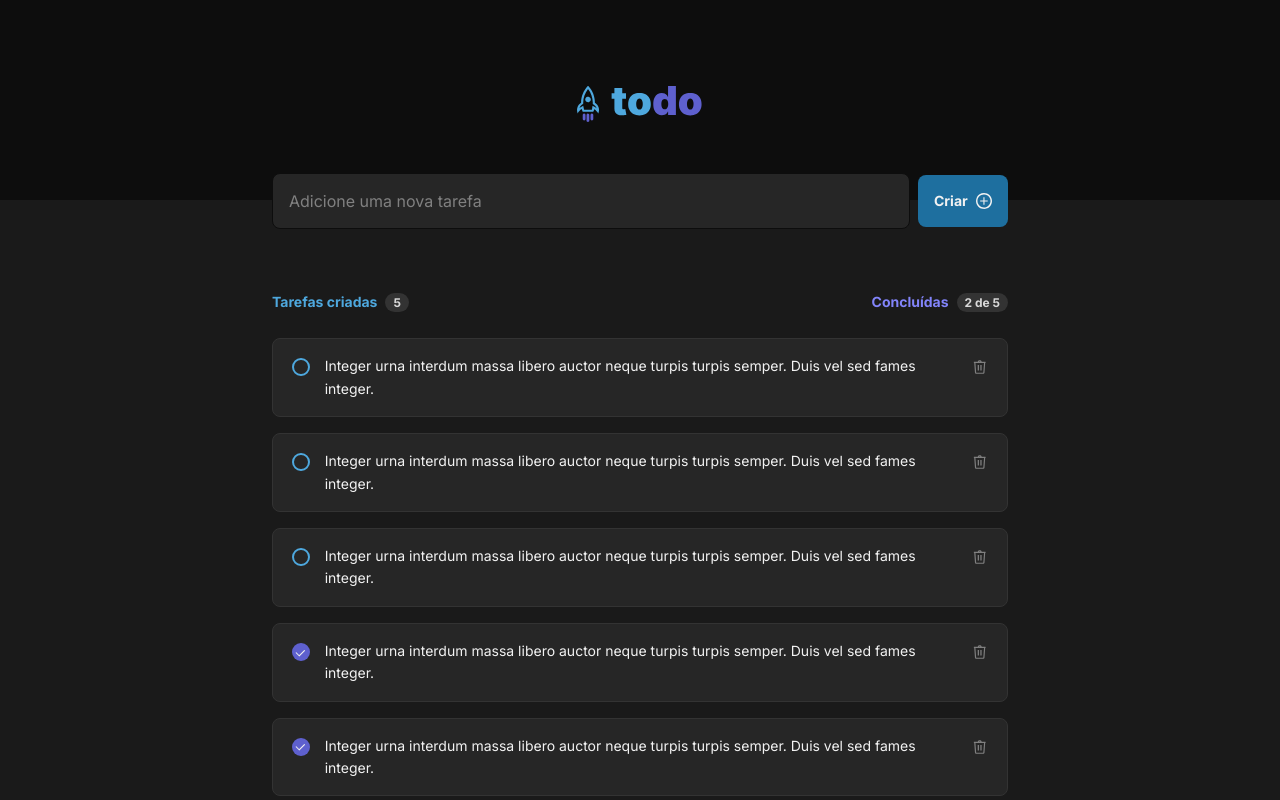
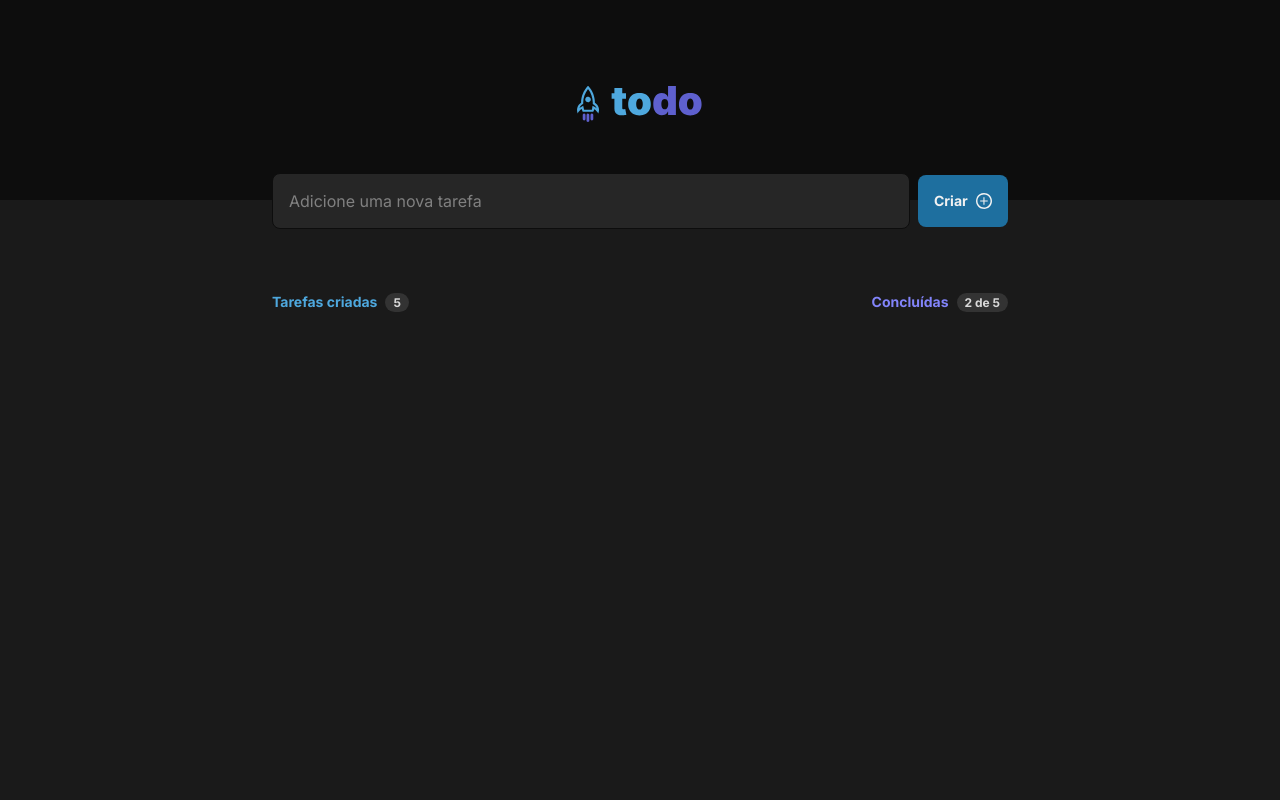
Before and after one commit to ahnucl/desafio-01-todo-list, a React (Vite) app: page / in a window 1280 px wide. Built offline with nearby package versions, Linux system fonts and the light colour scheme.

Commit message:
Adiciona criação de check de todo

```diff
--- a/src/App.module.css
+++ b/src/App.module.css
@@ -87,10 +87,10 @@
   position: relative;
   border-radius: 10px;
 }
-
+/*
 .todoList {
 
-}
+} */
 
 .todo {
   display: flex;
@@ -102,6 +102,9 @@
 
   color: var(--gray-100);
   font-size: 0.875rem;
+
+  display: flex;
+  justify-content: space-between;
 }
 
 .todo + .todo {
@@ -110,6 +113,12 @@
 
 .todoText {
   margin: 0 0.75rem;
+  flex: 1;
+}
+
+.checkedTodoText {
+  color: var(--gray-300);
+  text-decoration: line-through;
 }
 
 .checkboxContainer {
@@ -123,6 +132,7 @@
   -moz-appearance: none;
   appearance: none;
 
+  cursor: pointer;
   height: 100%;
   width: 100%;
   border: 2px solid var(--blue);
@@ -163,6 +173,8 @@
 }
 
 .todo button {
+  cursor: pointer;
+
   height: 24px;
   width: 24px;
 
--- a/src/App.tsx
+++ b/src/App.tsx
@@ -1,3 +1,4 @@
+import { useState, FormEvent, ChangeEvent } from "react";
 import { Header } from "./components/Header";
 import plus from './assets/plus.svg';
 import trash from './assets/trash.svg';
@@ -13,13 +14,47 @@ import './global.css'
  *  2.1 newTask - ok
  *  2.2 info - ok
  *    2.2.1 problema nas cores da logo e desse elemento - ok (era o forçar tema escuro do browser)
- *  2.3 todoList
+ *  2.3 todoList - ok
  * 3. Verificar necessidade de componentizar esse arquivo
  * 4. Adicionar estado
  * 5. Criar tela para lista vazia
  */
 
+interface Todo {
+  description: string;
+  done: boolean;
+}
+
 function App() {
+  const [todoList, setTodoList] = useState<Todo[]>([])
+  const [newTodoDescription, setNewTodoDescription] = useState<string>('');
+
+  function handleNewTodoDescriptionChange(event: ChangeEvent<HTMLInputElement>){
+    setNewTodoDescription(event.target.value);
+  }
+
+  function handleCreateTodo(event: FormEvent) {
+    event.preventDefault();
+
+    const newTodo: Todo = {
+      description: newTodoDescription,
+      done: false,
+    }
+
+    setTodoList([...todoList, newTodo]);
+  }
+
+  function handleTodoToggle(event: ChangeEvent<HTMLInputElement>, todoIndex: number) {
+    const newTodoList = todoList.map((todo, index) => ({
+      done: index === todoIndex ? event.target.checked : todo.done,
+      description: todo.description,
+    }));
+
+    setTodoList(newTodoList);
+  }
+
+  const getDescriptionTextClass = (checked: boolean) =>
+    checked ? `${styles.todoText} ${styles.checkedTodoText}` : styles.todoText;
 
   return (
     <div>
@@ -27,13 +62,16 @@ function App() {
 
       <div className={styles.wrapper}>
 
-        <div className={styles.newTask}>
-          <input placeholder="Adicione uma nova tarefa" />
-          <button>
+        <form className={styles.newTask} onSubmit={handleCreateTodo}>
+          <input
+            placeholder="Adicione uma nova tarefa"
+            value={newTodoDescription}
+            onChange={handleNewTodoDescriptionChange}/>
+          <button type="submit">
             Criar
             <img src={plus} alt="plus icon" />
           </button>
-        </div>
+        </form>
 
         <div className={styles.info}>
           <div className={styles.created}>
@@ -48,55 +86,17 @@ function App() {
         </div>
 
         <div className={styles.todoList}>
-          <div className={styles.todo}>
-            <div className={styles.checkboxContainer}>
-              <input type="checkbox" />
+          {todoList.map((todo, index) =>
+            <div className={styles.todo} key={todo.description}>
+              <div className={styles.checkboxContainer}>
+                <input type="checkbox" checked={todo.done} onChange={(e) => handleTodoToggle(e, index)}/>
+              </div>
+              <div className={getDescriptionTextClass(todo.done)}>{todo.description}</div>
+              <button>
+                <img src={trash} alt="plus icon" />
+              </button>
             </div>
-            <div className={styles.todoText}>Integer urna interdum massa libero auctor neque turpis turpis semper. Duis vel sed fames integer.</div>
-            <button>
-              <img src={trash} alt="plus icon" />
-            </button>
-          </div>
-
-          <div className={styles.todo}>
-            <div className={styles.checkboxContainer}>
-              <input type="checkbox" />
-            </div>
-            <div className={styles.todoText}>Integer urna interdum massa libero auctor neque turpis turpis semper. Duis vel sed fames integer.</div>
-            <button>
-              <img src={trash} alt="plus icon" />
-            </button>
-          </div>
-
-          <div className={styles.todo}>
-            <div className={styles.checkboxContainer}>
-              <input type="checkbox" />
-            </div>
-            <div className={styles.todoText}>Integer urna interdum massa libero auctor neque turpis turpis semper. Duis vel sed fames integer.</div>
-            <button>
-              <img src={trash} alt="plus icon" />
-            </button>
-          </div>
-
-          <div className={styles.todo}>
-            <div className={styles.checkboxContainer}>
-              <input type="checkbox" checked/>
-            </div>
-            <div className={styles.todoText}>Integer urna interdum massa libero auctor neque turpis turpis semper. Duis vel sed fames integer.</div>
-            <button>
-              <img src={trash} alt="plus icon" />
-            </button>
-          </div>
-
-          <div className={styles.todo}>
-            <div className={styles.checkboxContainer}>
-              <input type="checkbox" checked/>
-            </div>
-            <div className={styles.todoText}>Integer urna interdum massa libero auctor neque turpis turpis semper. Duis vel sed fames integer.</div>
-            <button>
-              <img src={trash} alt="plus icon" />
-            </button>
-          </div>
+            )}
         </div>
       </div>
     </div>
```
